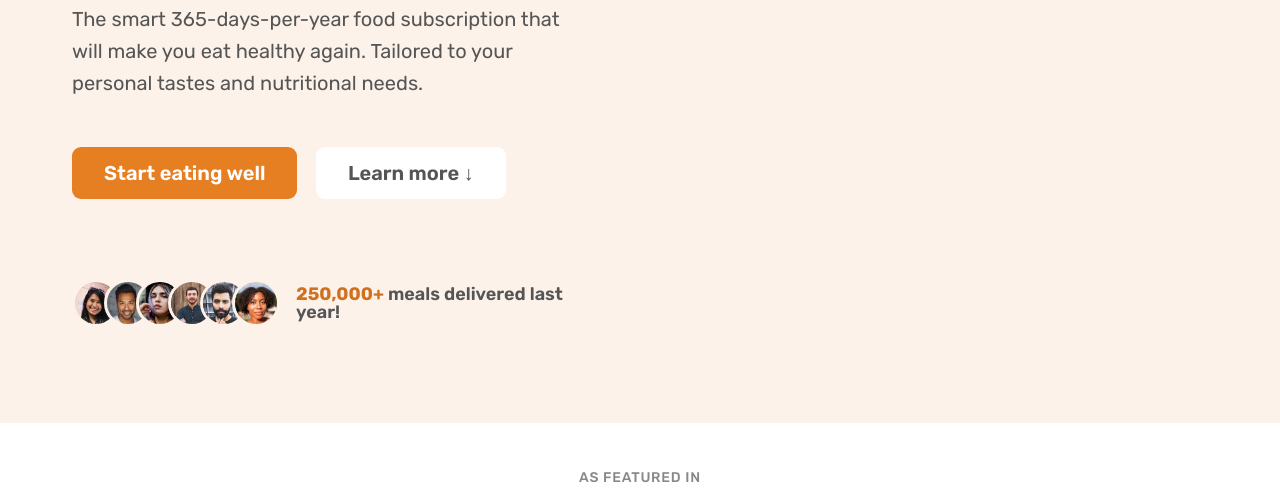
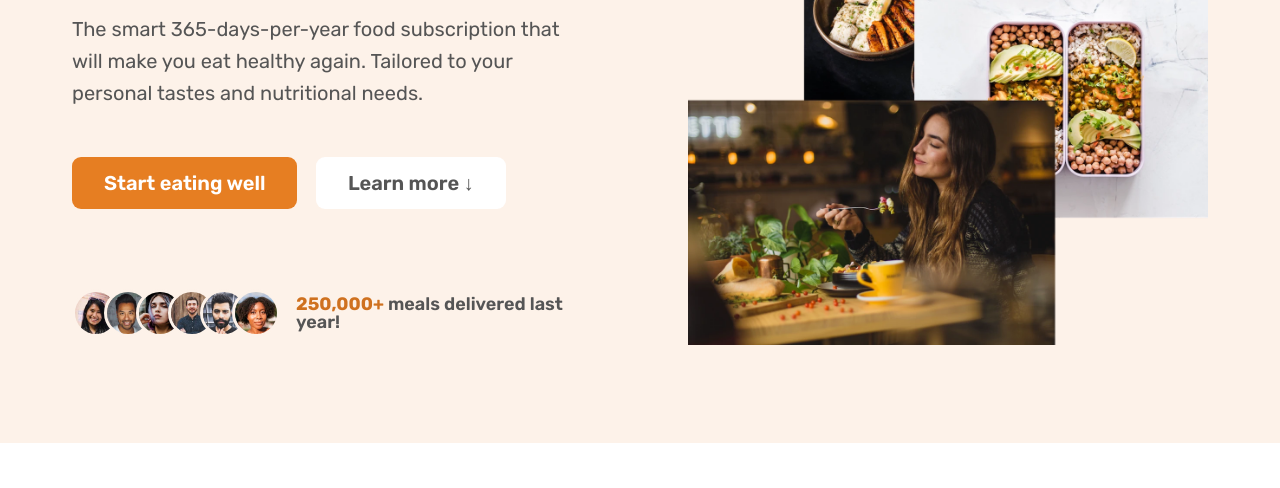
Before and after one commit to Abdelhamid-El-rashidy/Omnifood, a plain HTML site: page index.html in a window 1280 px wide. Shown: the part 312-800 px from the top of the page. Drawn offline with nearby package versions, Linux system fonts and the light colour scheme; some packages are replaced by stand-ins of ours; a script that the page names is missing.

Commit message:
Update index.html

```diff
--- a/index.html
+++ b/index.html
@@ -98,8 +98,15 @@
           </div>
           <div class="hero-img-box">
             <picture>
+
               <source srcset="img/hero.webp" type="image/webp" />
               <source srcset="img/hero-min.png" type="image/png" />
+
+                            <img
+                src="img/app/app-screen-2.png"
+                class="hero-img"
+                alt="Woman enjoying food, meals in storage container, and food bowls on a table"
+              />
 
             </picture>
           </div>
```
